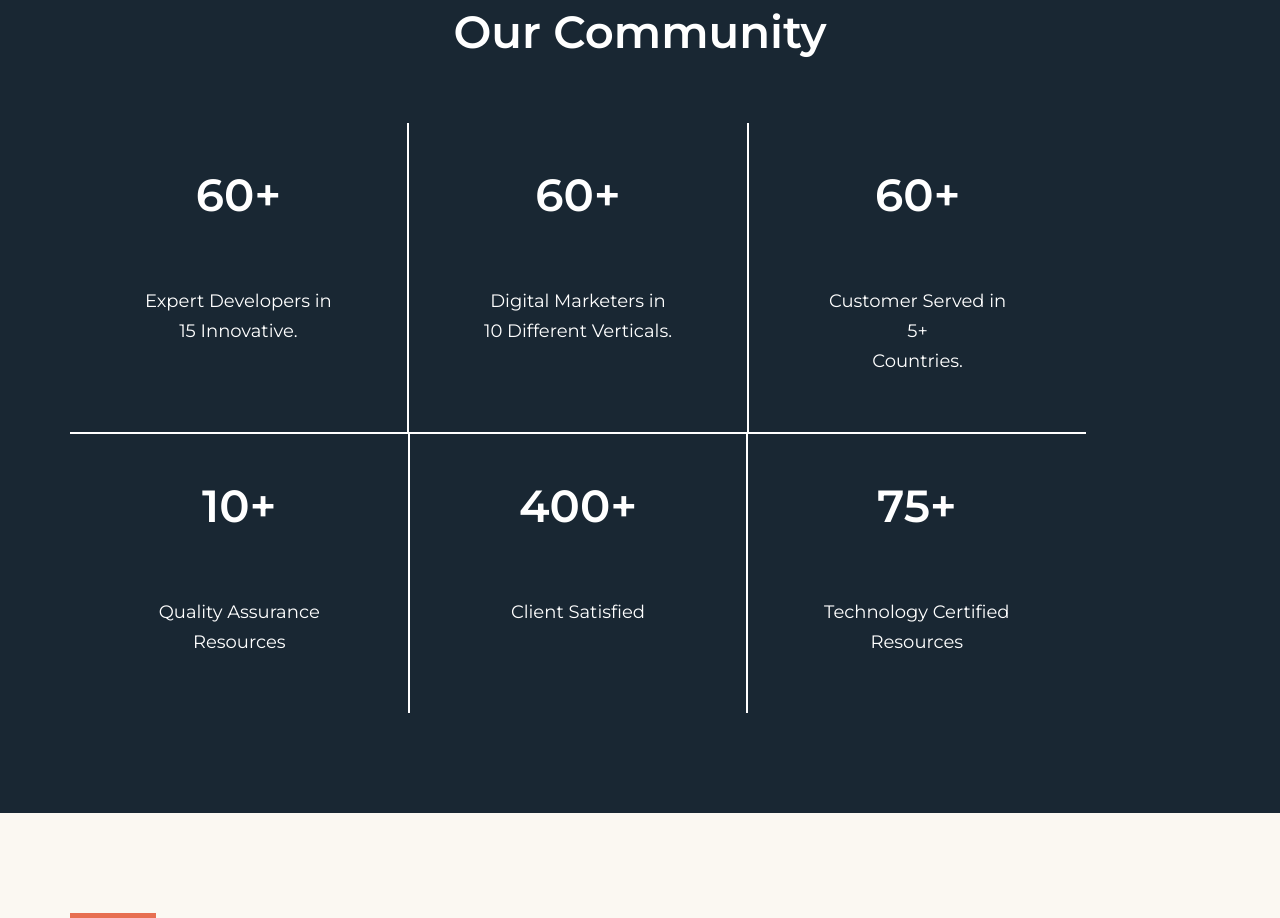
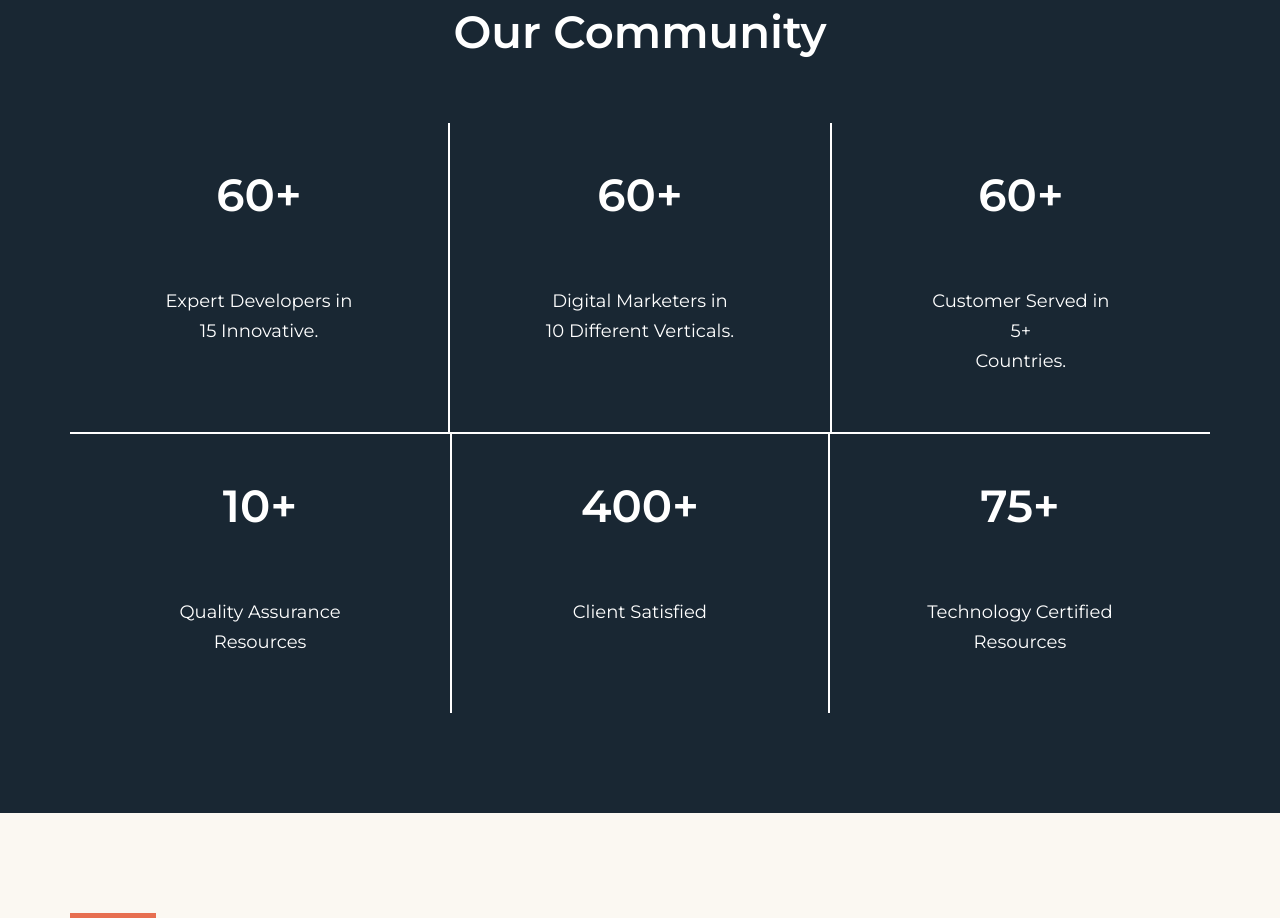
Before and after one commit to nikhil7476/nextuprad.us, a Next.js app: page /about-us in a window 1280 px wide. Shown: the part 1700-2618 px from the top of the page. Built offline with nearby package versions, Linux system fonts and the light colour scheme.

Commit message:
css fixes

```diff
--- a/pages/about-us.js
+++ b/pages/about-us.js
@@ -155,7 +155,6 @@ const About = () => {
                 Countries.
               </p>
             </div>
-            <div className="clearfix"></div>
           </div>
           <div className="sec-2-2">
             <div className="sec-2-2-1">
@@ -203,10 +202,9 @@ const About = () => {
               <h2>75+</h2>
               <p className="mt-3">Technology Certified Resources</p>
             </div>
-            <div className="clearfix"></div>
           </div>
         </div>
-        <div className="clearfix"></div>
+
         <div className="sec-3">
           <div className="container">
             <div className="sec-3-1">
--- a/pages/blog.js
+++ b/pages/blog.js
@@ -6,6 +6,7 @@ const Blog = () => {
       <div className="blogMain">
         <div className="sec">
           <div className="blog-cat">
+            <div className="container">
               <ul>
                 <li>
                   <Link href="#">Website Developement</Link>
@@ -20,6 +21,7 @@ const Blog = () => {
                   <Link href="#">Digital Marketing</Link>
                 </li>
               </ul>
+            </div>
           </div>
           <div className="container">
             <div className="sec-hd g-5">
```
Lines whose indentation alone changed are shown as unchanged.
